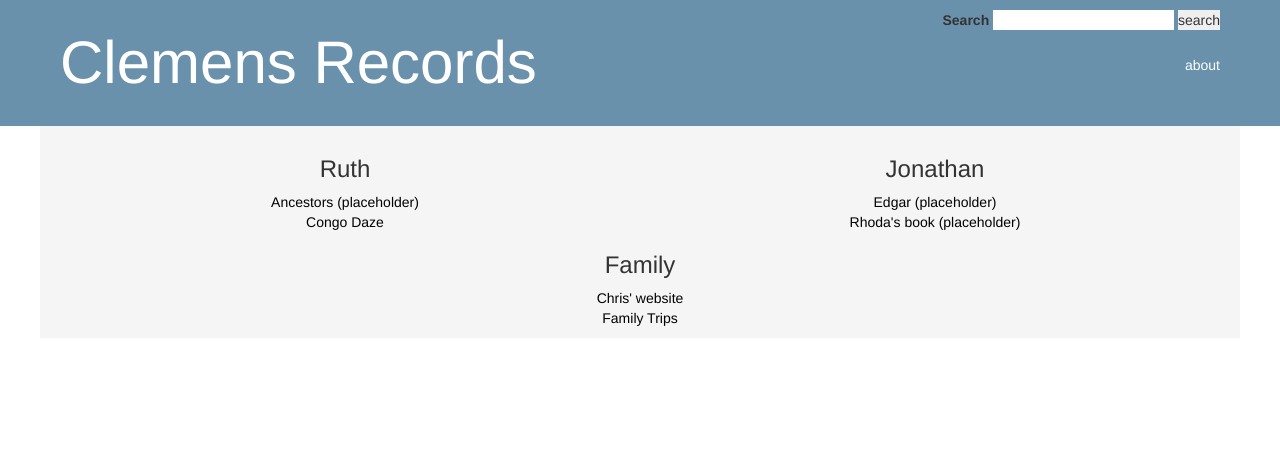
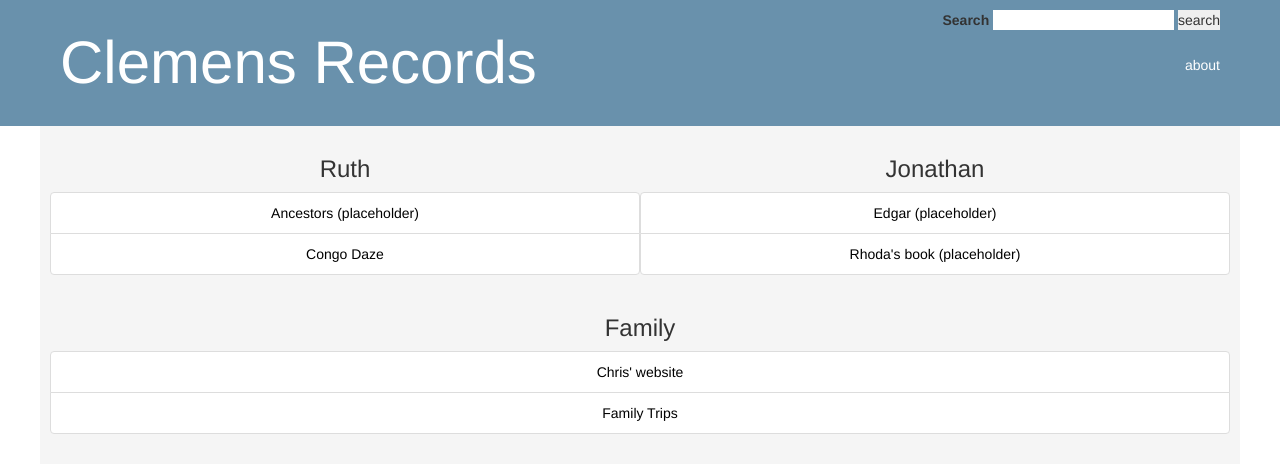
Before and after one commit to keidelclemens/keidelclemens.github.io, a Jekyll site: the page built from index.html, in a window 1280 px wide. Shown: the top 473 px of the page. Built offline with Jekyll 4.4.1, drawn with Linux system fonts in a browser that asks for light colours.

Commit message:
Update index.html

```diff
--- a/index.html
+++ b/index.html
@@ -8,29 +8,35 @@ comments: false
   <tr align="center" style="vertical-align:top">
     <td width="50%">
       <h3>Ruth</h3>
+      <div class="list-group">
       {% for book in sorted %}
         {% if book.owner == 'ruth' %}
-          <a href="{{book.url}}">{{book.title}}</a><br>
+          <a href="{{book.url}}" class="list-group-item">{{book.title}}</a>
         {% endif %}
       {% endfor %}
+      </div>
     </td>
     <td width="50%">
       <h3>Jonathan</h3>
+      <div class="list-group">
       {% for book in sorted %}
         {% if book.owner == 'jonathan' %}
-          <a href="{{book.url}}">{{book.title}}</a><br>
+          <a href="{{book.url}}" class="list-group-item">{{book.title}}</a>
         {% endif %}
       {% endfor %}
+      </div>
     </td>
   </tr>
   <tr align="center" style="vertical-align:top">
     <td colspan="2" width="100%">
       <h3>Family</h3>
+      <div class="list-group">
       {% for book in sorted %}
         {% if book.owner == 'family' %}
-          <a href="{{book.url}}">{{book.title}}</a><br>
+          <a href="{{book.url}}" class="list-group-item">{{book.title}}</a>
         {% endif %}
       {% endfor %}
+      </div>
     </td>
   </tr>
 </table>
```
